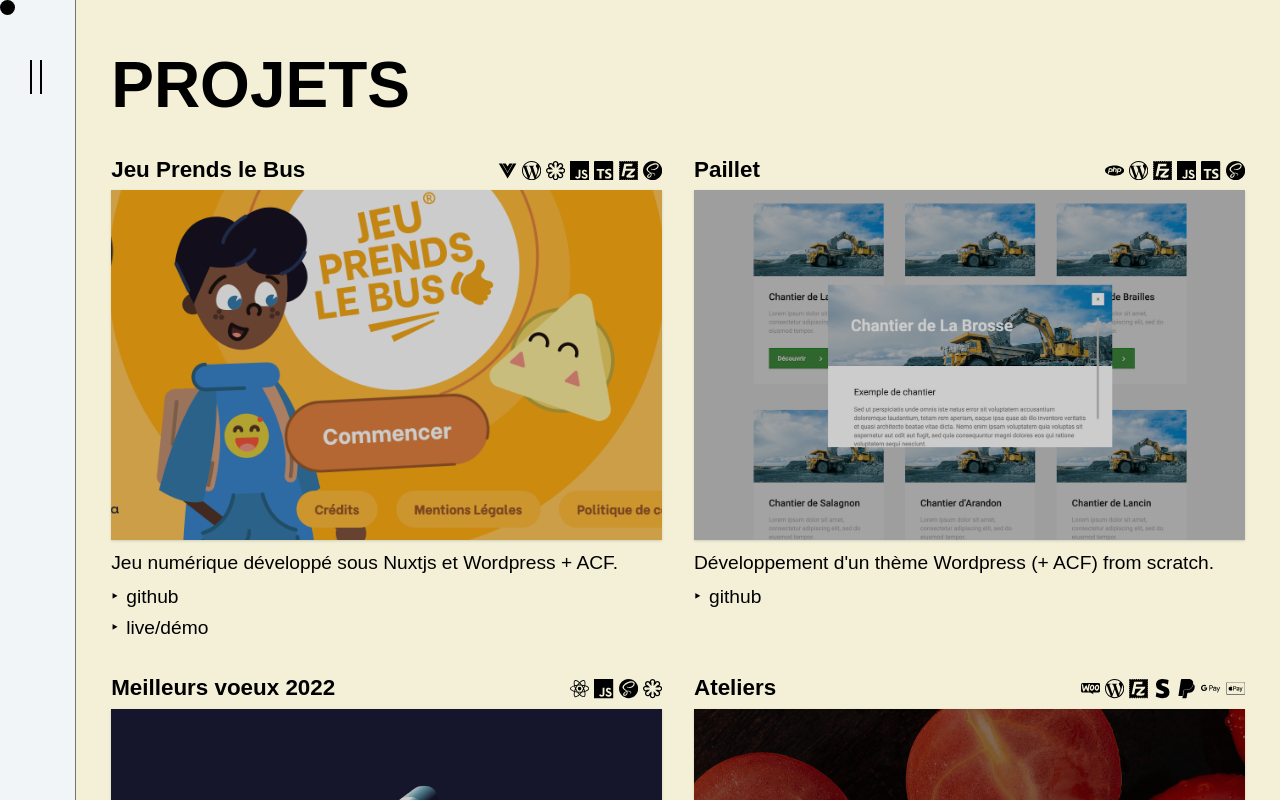
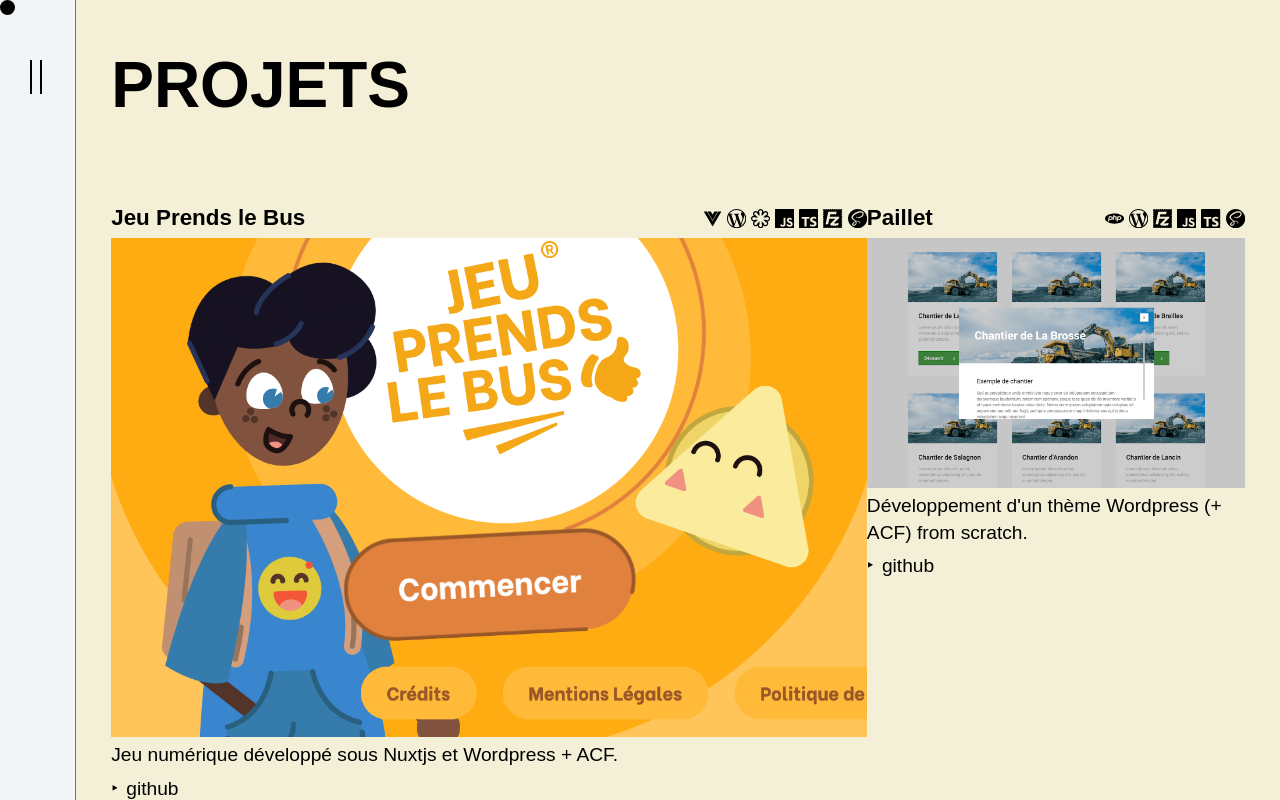
Before and after one commit to idrissdiakite/portfolio-react, a React (Create React App) app: page /projets in a window 1280 px wide. Shown: the top 800 px of the page. Built offline with nearby package versions, Linux system fonts and the light colour scheme; a web font is replaced by a local one.

Commit message:
✨ [PROJECTS/CARDS] Update code structure + added anim on hover

```diff
--- a/src/components/Projects/cards.js
+++ b/src/components/Projects/cards.js
@@ -1,5 +1,6 @@
 import React from "react";
-import { motion } from "framer-motion";
+import { useRef, createRef } from 'react';
+// import { motion } from "framer-motion";
 import {
   SiHtml5,
   SiCss3,
@@ -301,29 +302,63 @@ const projects = [
       </ul>
     ),
   },
-];
+]
 
 const Cards = () => {
+  const projectPairs = projects.reduce((acc, project, index) => {
+    const pairIndex = Math.floor(index / 2)
+
+    if (!acc[pairIndex]) { acc[pairIndex] = [] }
+    acc[pairIndex].push(project)
+
+    return acc
+  }, [])
+
+    const imageRefs = useRef([]);
+
+    const manageMouseMove = (e, pairIndex) => {
+      const { clientX } = e
+      const xPercent = (clientX / window.innerWidth) * 100
+
+      imageRefs.current[pairIndex] = imageRefs.current[pairIndex] || []
+
+      imageRefs.current[pairIndex].forEach((ref, index) => {
+        if (ref.current) {
+          const widthPercent = index === 0 ? 66.66 - xPercent * 0.33 : 33.33 + xPercent * 0.33
+          ref.current.style.width = `${widthPercent}%`;
+        }
+      })
+    }
+
   return (
     <>
-      {projects.map((project, index) => (
-        <motion.div className="card" key={index} variants={item}>
-          <div className="card__info">
-            <p className="card__name">{project.name}</p>
-            {project.icons}
+      {projectPairs.map((pair, pairIndex) => {
+        imageRefs.current[pairIndex] = imageRefs.current[pairIndex] || pair.map(() => createRef())
+
+        return (
+          <div onMouseMove={(e) => manageMouseMove(e, pairIndex)} className="cards__wrapper" key={pairIndex}>
+            {pair.map((project, index) => {
+              const cardRef = imageRefs.current[pairIndex][index]
+
+              return (
+                <div className="card__container" key={index} ref={cardRef}>
+                  <div className="card">
+                    <div className="card__info">
+                      <p className="card__name">{project.name}</p>
+                      {project.icons}
+                    </div>
+                    <div className="card__image--wrapper">{project.img}</div>
+                    <div className="card__description">{project.description}</div>
+                    <div className="card__links">{project.links}</div>
+                  </div>
+                </div>
+              );
+            })}
           </div>
-          {project.img}
-          <div className="card__description">{project.description}</div>
-          <div className="card__links">{project.links}</div>
-        </motion.div>
-      ))}
+        );
+      })}
     </>
-  )
-}
-
-const item = {
-  hidden: { opacity: 0 },
-  visible: { opacity: 1 }
+  );
 }
 
 export default Cards;
--- a/src/components/Projects/style.scss
+++ b/src/components/Projects/style.scss
@@ -8,14 +8,21 @@
     font-size: 1.2rem;
   }
 
-  &__cards {
-    display: grid;
-    grid-gap: 1rem;
-    grid-template-columns: 1fr;
+  .cards__wrapper {
+    display: flex;
+    height: 45vw;
+    margin-top: 5rem;
 
-    @media screen and (min-width: 1024px) {
-      grid-template-columns: 1fr 1fr;
-      grid-gap: 2rem;
+    .card__container {
+      &:nth-of-type(1){ width: 66.66%; }
+      &:nth-of-type(2){ width: 33.33%; }
+    }
+
+    &:nth-child(even){
+      .card__container {
+        &:nth-of-type(1){ width: 33.33%; }
+        &:nth-of-type(2){ width: 66.66%; }
+      }
     }
   }
 
@@ -39,24 +46,20 @@
       li:not(:first-of-type) { margin-left: 5px; }
     }
 
-    &__image {
-      width: 100%;
-      object-fit: cover;
-      box-shadow: $shadow;
-      filter: brightness(80%);
-      -webkit-filter: brightness(80%);
+    &__image--wrapper {
+      padding-bottom: 66%;
+      position: relative;
 
-      @media screen and (min-width: 1024px) { height: 350px; }
-
-      @media screen and (min-width: 1440px) { height: 450px; }
-
-      @media screen and (min-width: 1680px) { height: 550px; }
-
-      &:hover {
-        border: 3px solid $color-3;
-        box-shadow: $light-shadow;
-        filter: brightness(100%);
-        -webkit-filter: brightness(100%);
+      img {
+        object-fit: cover;
+        position: absolute;
+        height: 100%;
+        width: 100%;
+        left: 0;
+        top: 0;
+        right: 0;
+        bottom: 0;
+        color: transparent;
       }
     }
 
```
